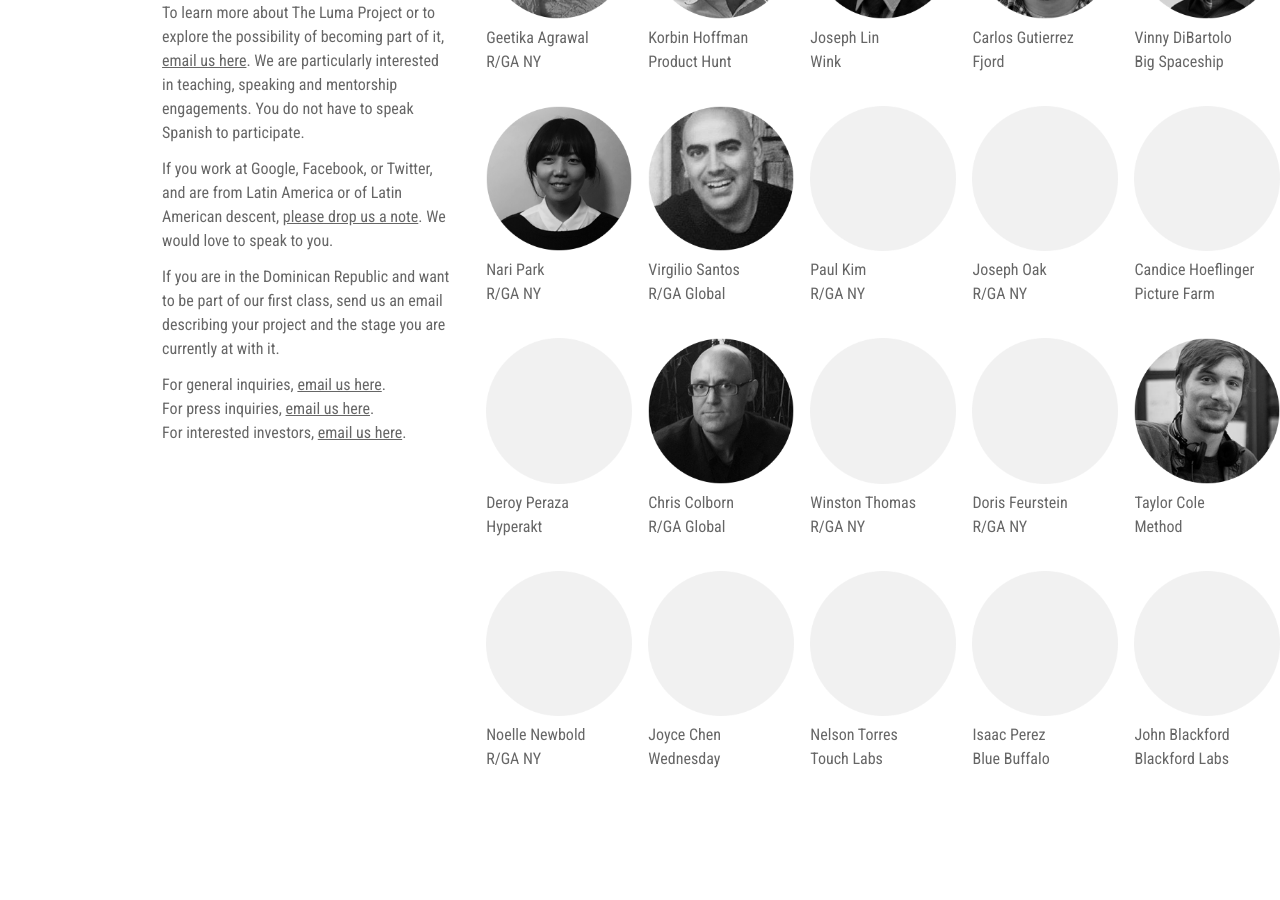
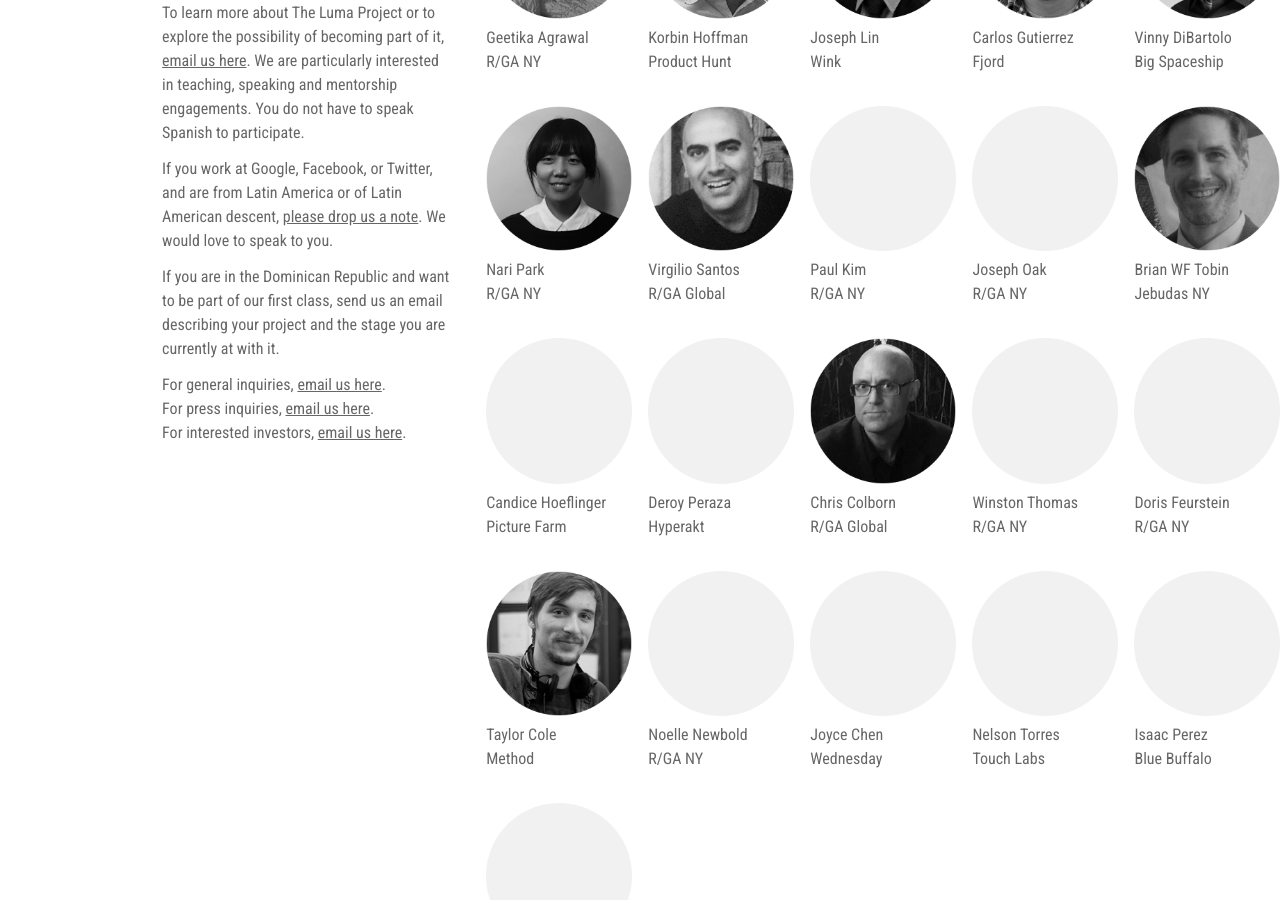
Before and after one commit to amintorres/lumaproject, a Jekyll site: the page built from index.html, in a window 1280 px wide and 900 px high, scrolled down 1239 px. Built offline with Jekyll 4.4.1, drawn with Linux system fonts in a browser that asks for light colours; before the commit the page ends 2042 px from its top, so only the background shows below that.

Commit message:
adds brian tobin

```diff
--- a/index.html
+++ b/index.html
@@ -44,6 +44,9 @@ people:
   - name: "Joseph Oak"
     company: "R/GA NY"
     image: "circle.png"
+  - name: "Brian WF Tobin"
+    company: "Jebudas NY"
+    image: "brian.png"
   - name: "Candice Hoeflinger"
     company: "Picture Farm"
     image: "circle.png"
```
Also changed, not shown: assets/images/brian.png (added).
